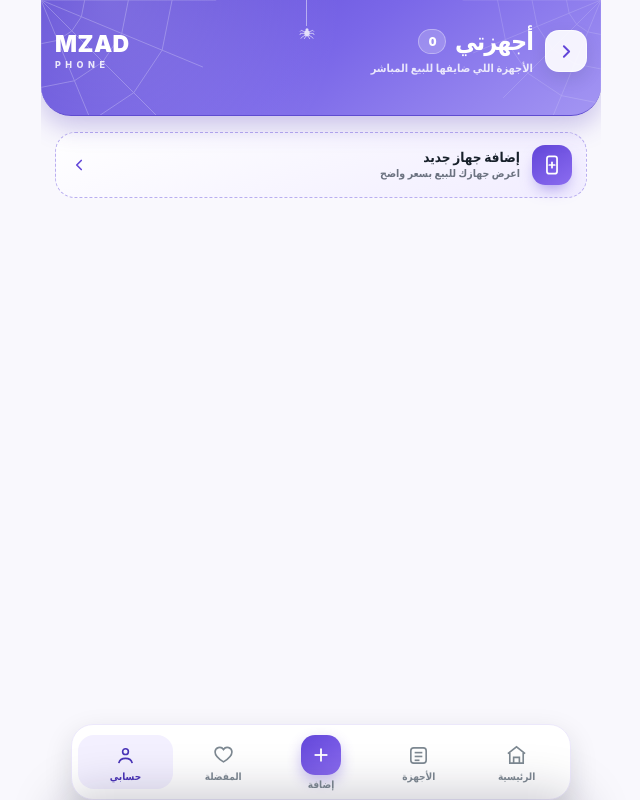
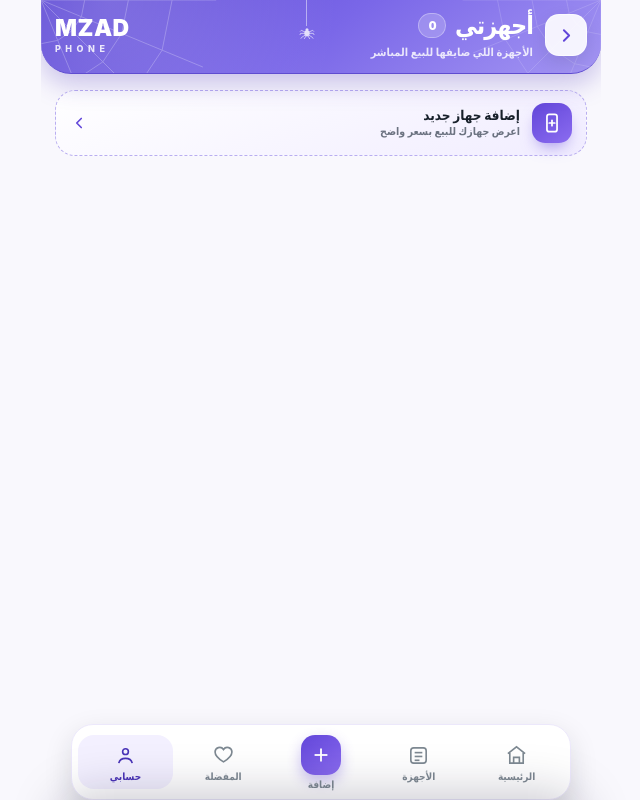
Before and after one commit to c6tr4by795-byte/my-first-app, a website with bundled scripts: page my-listings.html in a window 1280 px wide. Shown: the whole page, without its empty margins (319-959 px from the left). Built offline with nearby package versions, Linux system fonts and the light colour scheme; a script that the page names is missing.

Commit message:
Reduce My Devices header vertical spacing only

```diff
--- a/my-listings.html
+++ b/my-listings.html
@@ -50,7 +50,7 @@ header{
 .spider .thread{display:block;width:1px;height:26px;background:rgba(255,255,255,.6)}
 .spider svg{margin-top:-2px}
 
-.topbar{position:relative;z-index:2;display:flex;align-items:center;justify-content:space-between;gap:10px;padding:28px 0 40px}
+.topbar{position:relative;z-index:2;display:flex;align-items:center;justify-content:space-between;gap:10px;padding:12px 0 14px}
 .tb-main{display:flex;align-items:center;gap:12px;min-width:0}
 .tb-text{min-width:0}
 .tb-title{margin:0;display:flex;align-items:center;gap:9px;color:#fff;font-size:25px;line-height:1.1;font-weight:950;letter-spacing:-.04em;white-space:nowrap}
```
